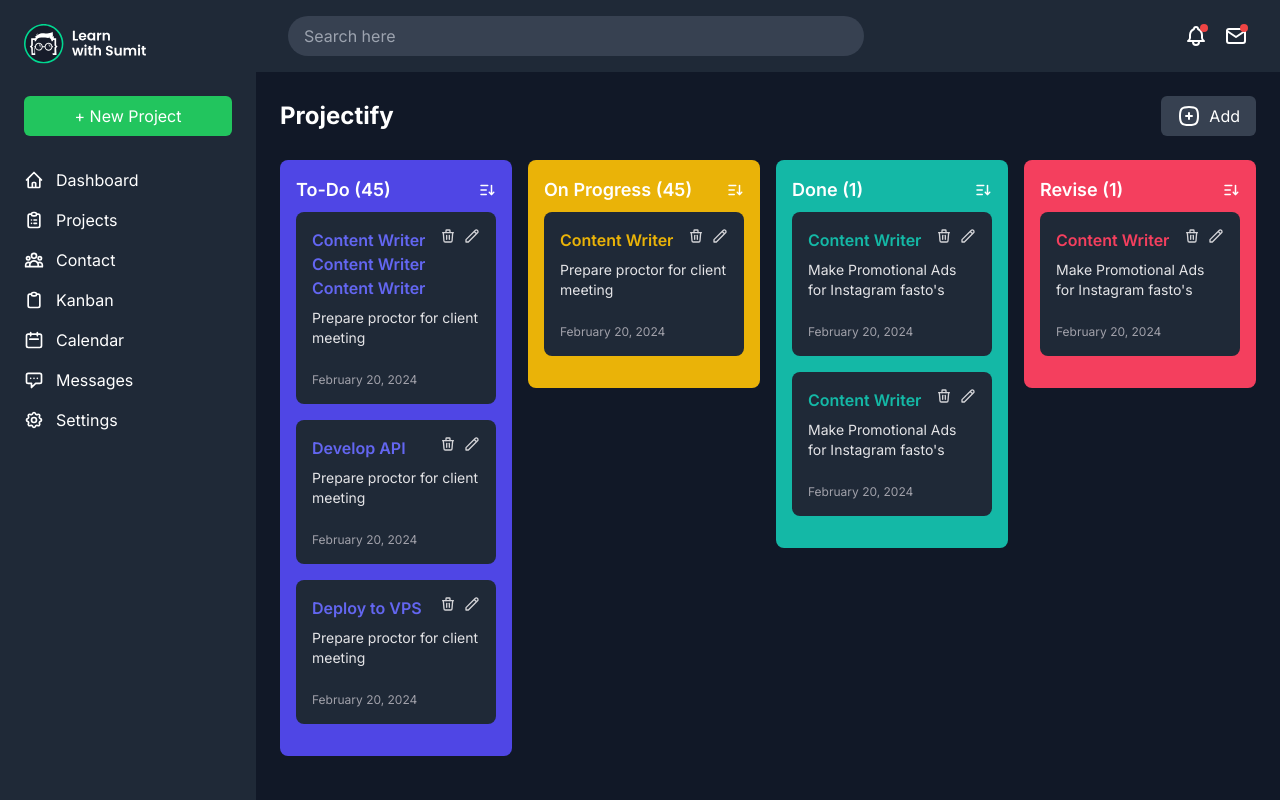
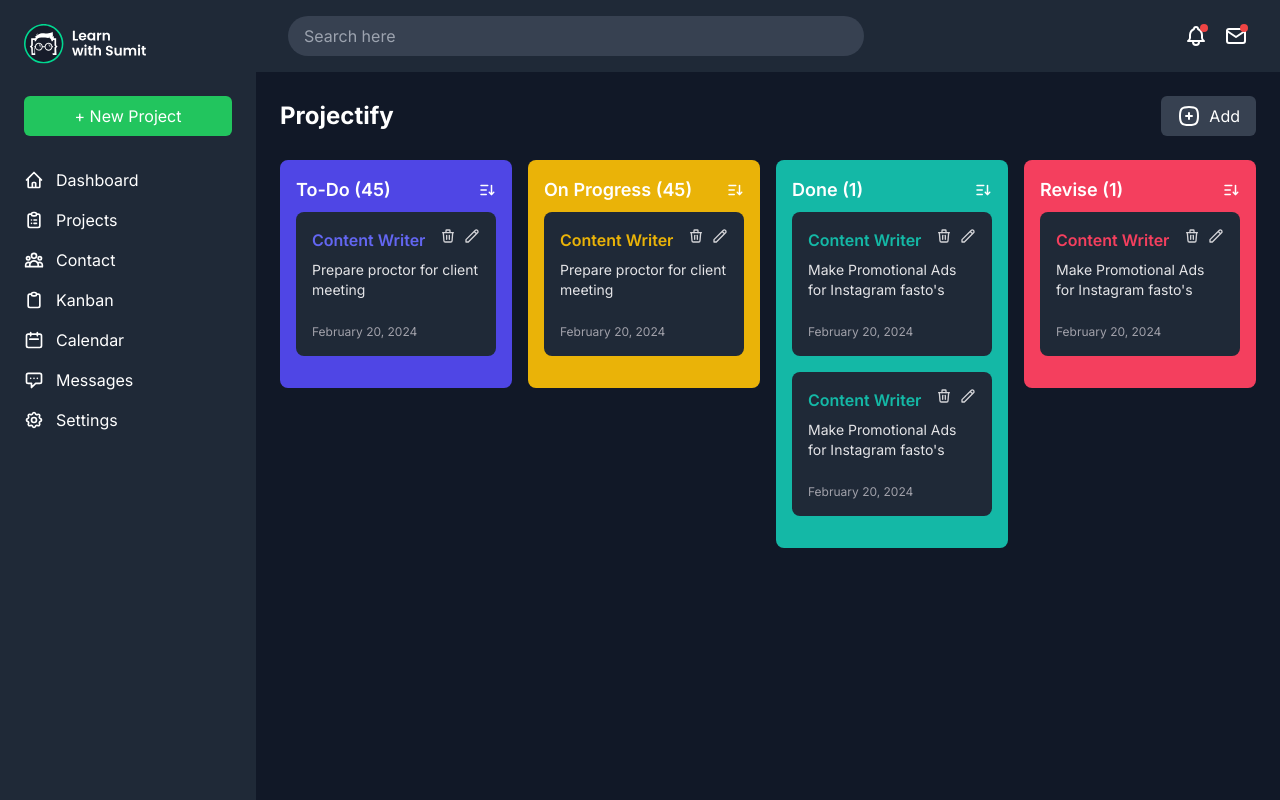
Before and after one commit to jhrhq/vite-react-apps, a React (Vite) app: page / in a window 1280 px wide. Built offline with nearby package versions, Linux system fonts and the light colour scheme.

Commit message:
projectGroup & projectCard component

```diff
--- a/src/project/ProjectBoard.jsx
+++ b/src/project/ProjectBoard.jsx
@@ -1,6 +1,7 @@
 import React from "react";
-import { HiOutlinePencil, HiOutlineTrash } from "react-icons/hi";
-import { TbSortDescending, TbSquareRoundedPlus } from "react-icons/tb";
+import { TbSquareRoundedPlus } from "react-icons/tb";
+import ProjectCard from "./ProjectCard";
+import ProjectGroup from "./ProjectGroup";
 
 export default function ProjectBoard() {
   return (
@@ -16,133 +17,9 @@ export default function ProjectBoard() {
       </div>
 
       <div className="-mx-2 mb-6 flex flex-wrap">
-        <div className="mb-4 w-full px-2 sm:w-1/2 md:w-1/4">
-          <div className="rounded-lg bg-indigo-600 p-4">
-            <div className="mb-2 flex items-center justify-between">
-              <h3 className="text-lg font-semibold">To-Do (45)</h3>
-
-              <TbSortDescending className=" size-[1.125rem] fill-none" />
-            </div>
-            <div>
-              <div className="mb-4 rounded-lg bg-gray-800 p-4">
-                <div className="flex justify-between">
-                  <h4 className="mb-2 flex-1 font-semibold text-indigo-500">
-                    Content Writer Content Writer Content Writer
-                  </h4>
-
-                  <div className="flex gap-2">
-                    <HiOutlineTrash className=" size-4 cursor-pointer text-zinc-300" />
-
-                    <HiOutlinePencil className=" size-4 cursor-pointer text-zinc-300" />
-                  </div>
-                </div>
-                <p className="mb-2 text-sm text-zinc-200">
-                  Prepare proctor for client meeting
-                </p>
-
-                <p className="mt-6 text-xs text-zinc-400">February 20, 2024</p>
-              </div>
-
-              <div className="mb-4 rounded-lg bg-gray-800 p-4">
-                <div className="flex justify-between">
-                  <h4 className="mb-2 flex-1 font-semibold text-indigo-500">
-                    Develop API
-                  </h4>
-
-                  <div className="flex gap-2">
-                    <svg
-                      xmlns="http://www.w3.org/2000/svg"
-                      width="24"
-                      height="24"
-                      viewBox="0 0 24 24"
-                      fill="none"
-                      stroke="currentColor"
-                      strokeWidth="2"
-                      strokeLinecap="round"
-                      strokeLinejoin="round"
-                      className="h-4 w-4 cursor-pointer text-zinc-300"
-                    >
-                      <path stroke="none" d="M0 0h24v24H0z" fill="none" />
-                      <path d="M4 7l16 0" />
-                      <path d="M10 11l0 6" />
-                      <path d="M14 11l0 6" />
-                      <path d="M5 7l1 12a2 2 0 0 0 2 2h8a2 2 0 0 0 2 -2l1 -12" />
-                      <path d="M9 7v-3a1 1 0 0 1 1 -1h4a1 1 0 0 1 1 1v3" />
-                    </svg>
-                    <svg
-                      className="h-4 w-4 cursor-pointer text-zinc-300"
-                      fill="none"
-                      stroke="currentColor"
-                      viewBox="0 0 24 24"
-                      xmlns="http://www.w3.org/2000/svg"
-                    >
-                      <path
-                        strokeLinecap="round"
-                        strokeLinejoin="round"
-                        strokeWidth="2"
-                        d="M15.232 5.232l3.536 3.536m-2.036-5.036a2.5 2.5 0 113.536 3.536L6.5 21.036H3v-3.572L16.732 3.732z"
-                      ></path>
-                    </svg>
-                  </div>
-                </div>
-                <p className="mb-2 text-sm text-zinc-200">
-                  Prepare proctor for client meeting
-                </p>
-
-                <p className="mt-6 text-xs text-zinc-400">February 20, 2024</p>
-              </div>
-
-              <div className="mb-4 rounded-lg bg-gray-800 p-4">
-                <div className="flex justify-between">
-                  <h4 className="mb-2 flex-1 font-semibold text-indigo-500">
-                    Deploy to VPS
-                  </h4>
-
-                  <div className="flex gap-2">
-                    <svg
-                      xmlns="http://www.w3.org/2000/svg"
-                      width="24"
-                      height="24"
-                      viewBox="0 0 24 24"
-                      fill="none"
-                      stroke="currentColor"
-                      strokeWidth="2"
-                      strokeLinecap="round"
-                      strokeLinejoin="round"
-                      className="h-4 w-4 cursor-pointer text-zinc-300"
-                    >
-                      <path stroke="none" d="M0 0h24v24H0z" fill="none" />
-                      <path d="M4 7l16 0" />
-                      <path d="M10 11l0 6" />
-                      <path d="M14 11l0 6" />
-                      <path d="M5 7l1 12a2 2 0 0 0 2 2h8a2 2 0 0 0 2 -2l1 -12" />
-                      <path d="M9 7v-3a1 1 0 0 1 1 -1h4a1 1 0 0 1 1 1v3" />
-                    </svg>
-                    <svg
-                      className="h-4 w-4 cursor-pointer text-zinc-300"
-                      fill="none"
-                      stroke="currentColor"
-                      viewBox="0 0 24 24"
-                      xmlns="http://www.w3.org/2000/svg"
-                    >
-                      <path
-                        strokeLinecap="round"
-                        strokeLinejoin="round"
-                        strokeWidth="2"
-                        d="M15.232 5.232l3.536 3.536m-2.036-5.036a2.5 2.5 0 113.536 3.536L6.5 21.036H3v-3.572L16.732 3.732z"
-                      ></path>
-                    </svg>
-                  </div>
-                </div>
-                <p className="mb-2 text-sm text-zinc-200">
-                  Prepare proctor for client meeting
-                </p>
-
-                <p className="mt-6 text-xs text-zinc-400">February 20, 2024</p>
-              </div>
-            </div>
-          </div>
-        </div>
+        <ProjectGroup>
+          <ProjectCard />
+        </ProjectGroup>
 
         <div className="mb-4 w-full px-2 sm:w-1/2 md:w-1/4">
           <div className="rounded-lg bg-yellow-500 p-4">
--- /dev/null
+++ b/src/project/ProjectCard.jsx
@@ -0,0 +1,24 @@
+import { HiOutlinePencil, HiOutlineTrash } from "react-icons/hi";
+
+export default function ProjectCard() {
+  return (
+    <div className="mb-4 rounded-lg bg-gray-800 p-4">
+      <div className="flex justify-between">
+        <h4 className="mb-2 flex-1 font-semibold text-indigo-500">
+          Content Writer
+        </h4>
+
+        <div className="flex gap-2">
+          <HiOutlineTrash className=" size-4 cursor-pointer text-zinc-300" />
+
+          <HiOutlinePencil className=" size-4 cursor-pointer text-zinc-300" />
+        </div>
+      </div>
+      <p className="mb-2 text-sm text-zinc-200">
+        Prepare proctor for client meeting
+      </p>
+
+      <p className="mt-6 text-xs text-zinc-400">February 20, 2024</p>
+    </div>
+  );
+}
--- /dev/null
+++ b/src/project/ProjectGroup.jsx
@@ -0,0 +1,17 @@
+import { TbSortDescending } from "react-icons/tb";
+
+// eslint-disable-next-line react/prop-types
+export default function ProjectGroup({ children }) {
+  return (
+    <div className="mb-4 w-full px-2 sm:w-1/2 md:w-1/4">
+      <div className="rounded-lg bg-indigo-600 p-4">
+        <div className="mb-2 flex items-center justify-between">
+          <h3 className="text-lg font-semibold">To-Do (45)</h3>
+
+          <TbSortDescending className=" size-[1.125rem] fill-none" />
+        </div>
+        <div>{children}</div>
+      </div>
+    </div>
+  );
+}
```
